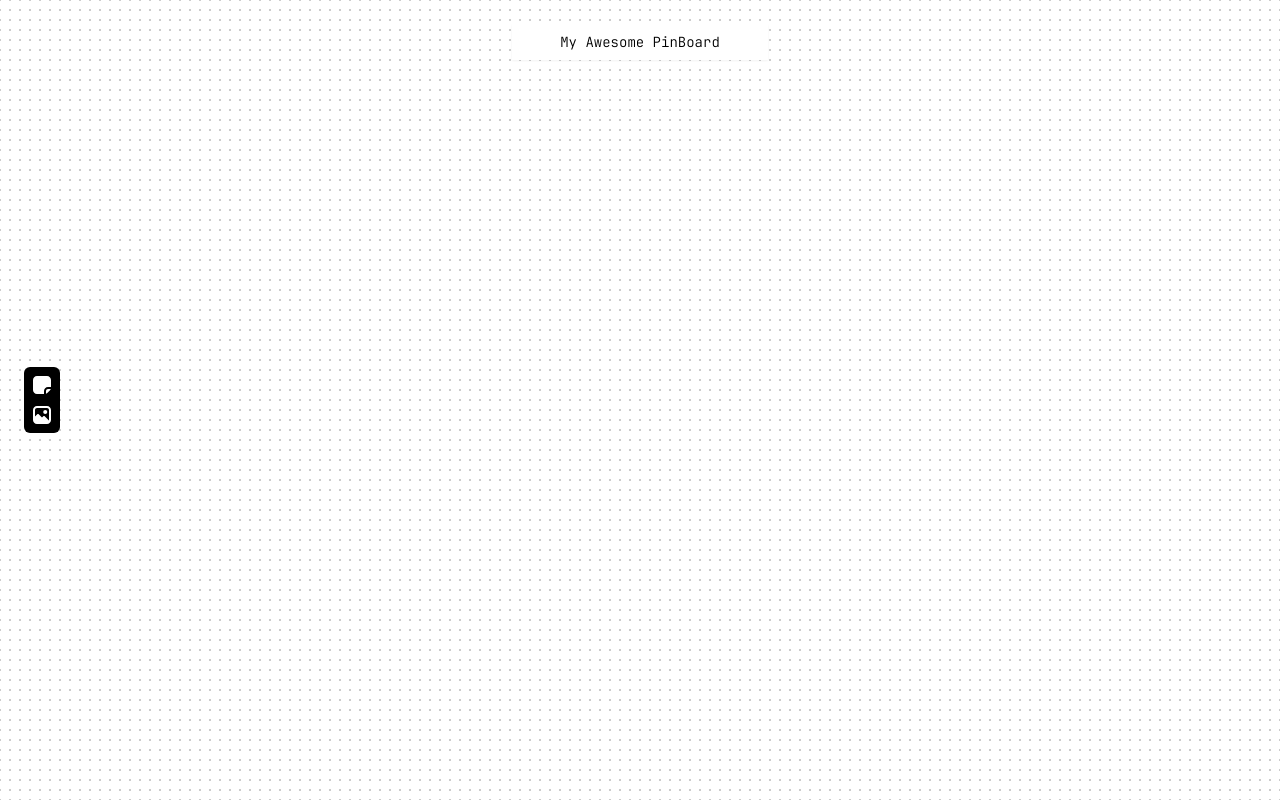
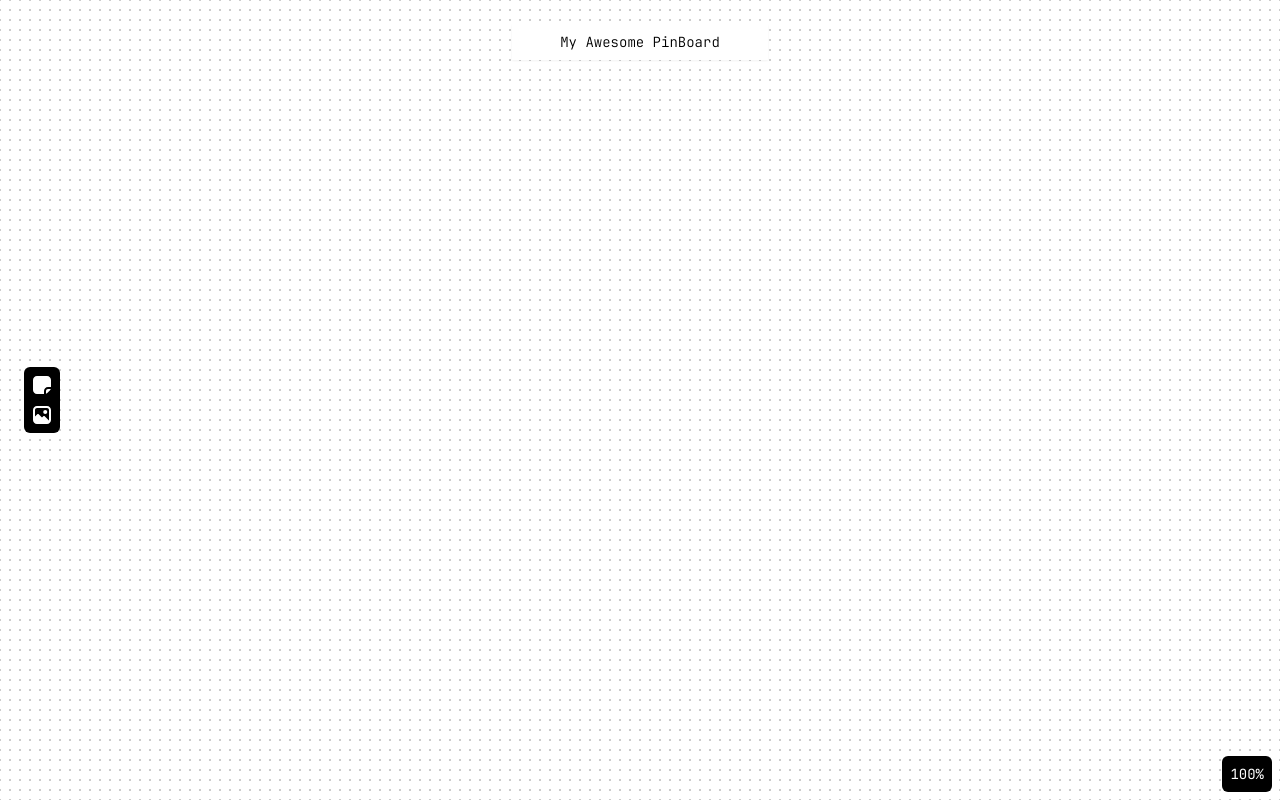
Before and after one commit to jesseborg/pinboard, a React (Vite) app: page / in a window 1280 px wide. Built offline with nearby package versions, Linux system fonts and the light colour scheme.

Commit message:
feat: add `Controls` components

```diff
--- a/src/app.tsx
+++ b/src/app.tsx
@@ -4,8 +4,9 @@ import { useNodes, useNodesActions } from "@/stores/use-nodes-store";
 import { useEffect, useState } from "react";
 import { ImageNode } from "./components/nodes/image-node";
 import { NoteNode } from "./components/nodes/note-node";
-import { Background } from "./components/pinboard/background";
-import { PinBoard } from "./components/pinboard/pinboard";
+import Background from "./components/pinboard/background";
+import Controls from "./components/pinboard/controls";
+import Pinboard from "./components/pinboard/pinboard";
 import { ToolBar } from "./components/toolbar";
 
 export const nodeTypes = {
@@ -61,10 +62,11 @@ export function App() {
 
 	return (
 		<main>
-			<PinBoard nodes={nodes} onNodesChange={setNodes} nodeTypes={nodeTypes}>
+			<Pinboard nodes={nodes} onNodesChange={setNodes} nodeTypes={nodeTypes}>
 				<ToolBar />
+				<Controls />
 				<Background />
-			</PinBoard>
+			</Pinboard>
 		</main>
 	);
 }
--- a/src/components/pinboard/background.tsx
+++ b/src/components/pinboard/background.tsx
@@ -1,6 +1,7 @@
 import { usePinBoardTransform } from "@/stores/use-pinboard-store";
+import { memo } from "react";
 
-export function Background() {
+function Background() {
 	const transform = usePinBoardTransform();
 
 	const gap = 10;
@@ -45,3 +46,5 @@ export function Background() {
 		</span>
 	);
 }
+
+export default memo(Background);
--- /dev/null
+++ b/src/components/pinboard/controls.tsx
@@ -0,0 +1,24 @@
+import { cn } from "@/lib/utils";
+import { usePinBoardTransform } from "@/stores/use-pinboard-store";
+import { memo } from "react";
+
+type Position = "top" | "middle" | "bottom";
+type Axis = "left" | "center" | "right";
+
+type ControlsProps = {
+	position?: `${Position}-${Axis}`;
+};
+
+function Controls({ position = "bottom-right" }: ControlsProps) {
+	const transform = usePinBoardTransform();
+
+	return (
+		<div className={cn("absolute", position)}>
+			<p className={cn("bg-black text-white p-2 text-sm rounded-md m-2")}>
+				{Math.round(transform.scale * 100)}%
+			</p>
+		</div>
+	);
+}
+
+export default memo(Controls);
--- a/src/components/pinboard/pinboard.tsx
+++ b/src/components/pinboard/pinboard.tsx
@@ -2,7 +2,7 @@ import useDrag from "@/hooks/use-drag";
 import { useIndexedDB } from "@/hooks/use-indexed-db";
 import { useKeyDown } from "@/hooks/use-keydown";
 import { useMouseWheel } from "@/hooks/use-mouse-wheel";
-import { cn, round } from "@/lib/utils";
+import { cn } from "@/lib/utils";
 import {
 	Node,
 	Nodes,
@@ -24,10 +24,7 @@ type PinBoardProps = {
 	onNodesChange?: (nodes: Nodes) => void;
 };
 
-export function PinBoard({
-	children,
-	...props
-}: PropsWithChildren<PinBoardProps>) {
+function PinBoard({ children, ...props }: PropsWithChildren<PinBoardProps>) {
 	const hydrated = usePinBoardHydrated();
 
 	if (!hydrated) {
@@ -38,7 +35,7 @@ export function PinBoard({
 }
 
 const MIN_DRAG_DISTANCE = 3;
-const SCALE_FACTOR = 1.1;
+const SCALE_FACTOR = 0.04;
 
 function DraggablePinBoard({
 	children,
@@ -78,11 +75,9 @@ function DraggablePinBoard({
 			}
 
 			const direction = event.deltaY > 0 ? -1 : 1;
-			const scale = round(
-				Math.max(
-					0.02,
-					Math.min(transform.scale * Math.pow(SCALE_FACTOR, direction), 256)
-				)
+			const scale = Math.max(
+				0.02,
+				Math.min(transform.scale * Math.pow(1 + SCALE_FACTOR, direction), 256)
 			);
 
 			// https://stackoverflow.com/a/45068045
@@ -311,3 +306,5 @@ const MemoNodes = memo(({ nodes, nodeTypes }: PinBoardProps) => {
 	);
 });
 MemoNodes.displayName = "MemoNodes";
+
+export default memo(PinBoard);
--- a/src/globals.css
+++ b/src/globals.css
@@ -31,6 +31,34 @@ main {
 	overflow: hidden;
 }
 
+.top-left {
+	@apply top-0 left-0;
+}
+.top-center {
+	@apply top-0 left-1/2;
+}
+.top-right {
+	@apply top-0 right-0;
+}
+.middle-left {
+	@apply top-1/2 left-0;
+}
+.middle-center {
+	@apply top-1/2 left-1/2;
+}
+.middle-right {
+	@apply top-1/2 right-0;
+}
+.bottom-left {
+	@apply bottom-0 left-0;
+}
+.bottom-center {
+	@apply bottom-0 left-1/2;
+}
+.bottom-right {
+	@apply bottom-0 right-0;
+}
+
 @layer components {
 	[data-draggable="true"] {
 		pointer-events: auto;
```
